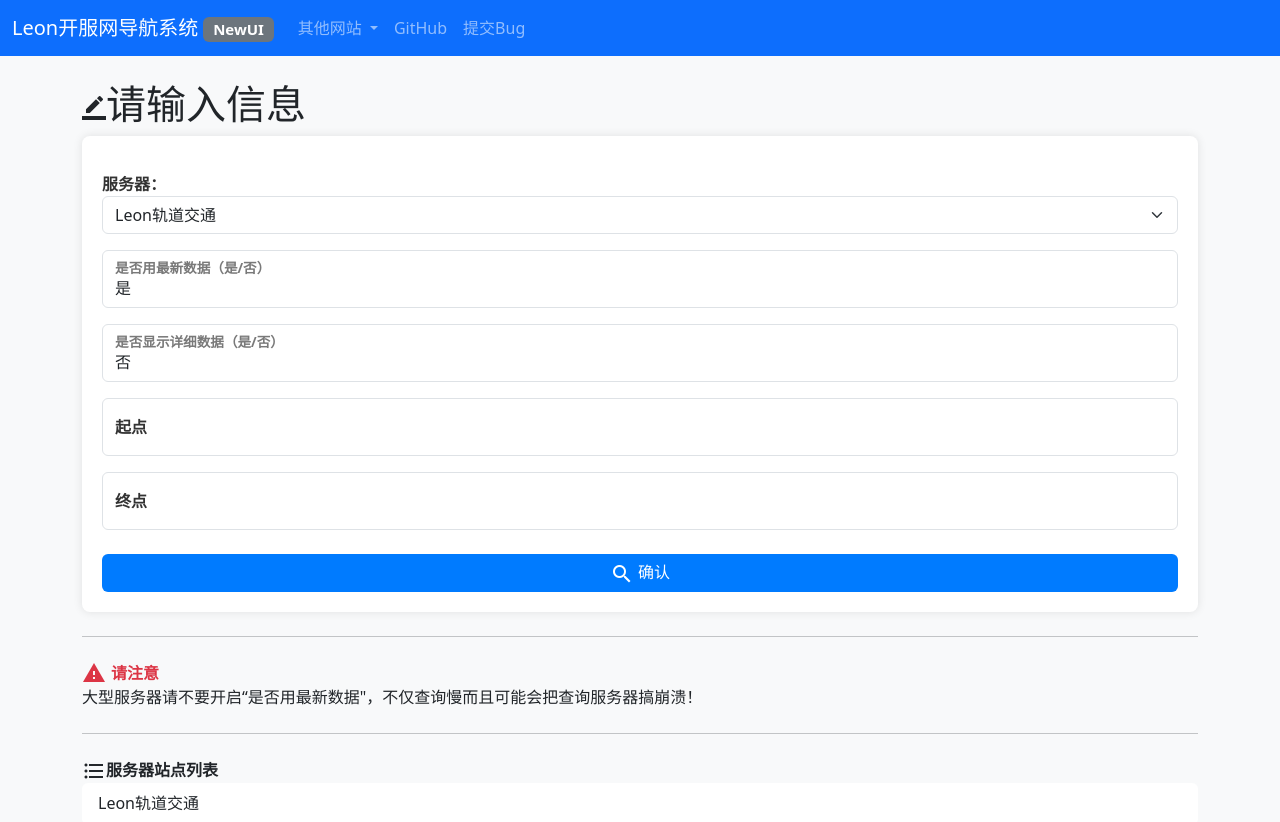
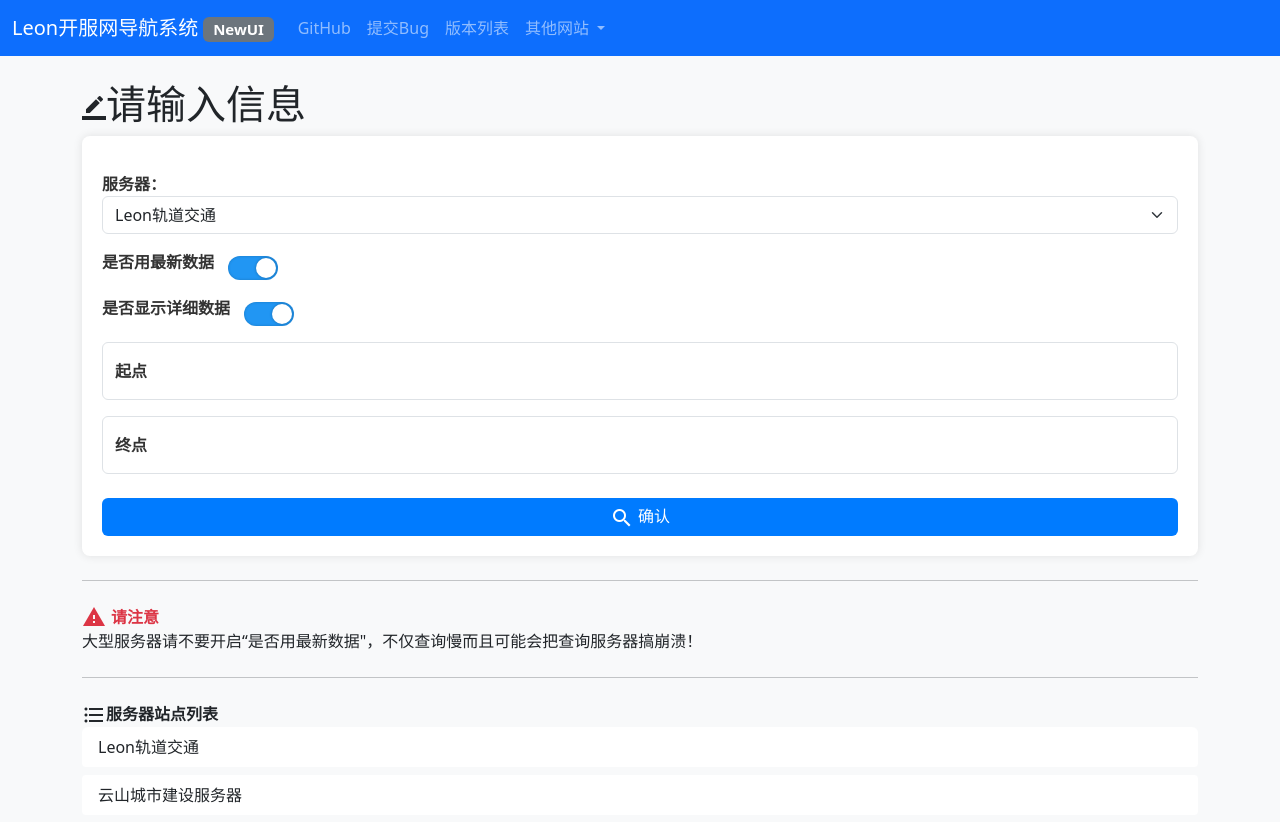
Before and after one commit to Leonmmcoset/mtrpathweb, a Django app: page / in a window 1280 px wide. Shown: the top 822 px of the page. Run offline with Django 5.2, Linux system fonts and the light colour scheme; some libraries are stand-ins or nearby versions.

Commit message:
update 1.1

```diff
--- a/MTRPathFinder/urls.py
+++ b/MTRPathFinder/urls.py
@@ -36,6 +36,7 @@ urlpatterns = [
     path('image/', image),
     path('error/', error),
     path('include/', include),
+    path('release/', release),
 ]
 
 from django.conf.urls import include
--- a/application/views.py
+++ b/application/views.py
@@ -27,10 +27,6 @@ def get_server_url(server_value):
     """根据传入的服务器选项返回对应的 URL"""
     return SERVER_URL_MAP.get(server_value)
 
-def get_bool_value(value):
-    """将传入的字符串转换为布尔值"""
-    return value == '是' if value in ('是', '否') else None
-
 def index(request):
     # 接收查询符
     webis = request.GET.get('s')
@@ -50,13 +46,6 @@ def index(request):
         server_value = request.POST.get('server')
         detail_value = request.POST.get('detail')
 
-        # 转换为布尔值
-        update_value = get_bool_value(update_value)
-        detail_value = get_bool_value(detail_value)
-
-        if update_value is None or detail_value is None:
-            return redirect('error/?r=2')
-
         # 获取服务器 URL
         server_url = get_server_url(server_value)
         if server_url is None:
@@ -70,7 +59,7 @@ def index(request):
         print(f'是否显示详细信息：{detail_value}')
 
         try:
-            run(input1_value, input2_value, update_value, server_url, detail_value)
+            run(input1_value, input2_value, update_value == '是', server_url, detail_value == '是')
         except Exception as e:
             print(f"运行时出错: {e}")
             return redirect('error/?r=1')
@@ -110,3 +99,6 @@ def error(request):
 
 def include(request):
     return render(request, 'include.html')
+
+def release(request):
+    return render(request, 'release.html')
--- a/mtr-route-data-462548895e89380e504613ca7caa6d71.json
+++ b/mtr-route-data-462548895e89380e504613ca7caa6d71.json
@@ -1 +1 @@
-{"4\u53f7\u7ebf|Line four||\u4e0a\u884c": 180, "4\u53f7\u7ebf|Line four||\u4e0b\u884c": 90, "2\u53f7\u7ebf|Line two||\u4e0b\u884c": 120, "2\u53f7\u7ebf|Line two||\u4e0a\u884c": 60, "\u673a\u573a\u5feb\u7ebf|Airport Express||\u4e0b\u884c": 150, "1\u53f7\u7ebf|Line one||\u4e0b\u884c": 50, "6\u53f7\u7ebf|Line six||\u4e0a\u884c": 40, "\u660e\u73e0\u7ebf|Pearl Line||\u5317\u884c": 70, "1\u53f7\u7ebf|Line one||\u4e0a\u884c": 60, "\u4e91\u5c71\u57ce\u94c1\u8bd5\u8f66\u573a\u6d4b\u8bd5\u8def\u7ebf||\u4e0a\u884c": 40, "\u660e\u73e0\u7ebf|Pearl Line||\u5357\u884c": 70, "\u4e91\u5c71\u57ce\u94c1\u8bd5\u8f66\u573a\u6d4b\u8bd5\u8def\u7ebf||\u4e0b\u884c": 40, "\u4e91\u5c71\u8f7b\u94c1 601\u8def|light rail 601||\u4e0b\u884c": 50, "\u4e91\u5c71\u8f7b\u94c1 601\u8def|light rail 601||\u4e0a\u884c": 50, "6\u53f7\u7ebf|Line six||\u4e0b\u884c": 20, "1\u8def||\u4e0b\u884c\u516c\u4ea4": 40}
+{"4\u53f7\u7ebf|Line four||\u4e0a\u884c": 160, "4\u53f7\u7ebf|Line four||\u4e0b\u884c": 140, "2\u53f7\u7ebf|Line two||\u4e0a\u884c": 160, "2\u53f7\u7ebf|Line two||\u4e0b\u884c": 100, "1\u53f7\u7ebf|Line one||\u4e0b\u884c": 50, "\u673a\u573a\u5feb\u7ebf|Airport Express||\u4e0b\u884c": 150, "6\u53f7\u7ebf|Line six||\u4e0a\u884c": 40, "1\u53f7\u7ebf|Line one||\u4e0a\u884c": 60, "\u660e\u73e0\u7ebf|Pearl Line||\u5317\u884c": 70, "\u4e91\u5c71\u8f7b\u94c1 601\u8def|light rail 601||\u4e0a\u884c": 50, "\u4e91\u5c71\u57ce\u94c1\u8bd5\u8f66\u573a\u6d4b\u8bd5\u8def\u7ebf||\u4e0a\u884c": 60, "\u4e91\u5c71\u8f7b\u94c1 601\u8def|light rail 601||\u4e0b\u884c": 50, "\u65e5\u5149\u7ebf|Nikko Line||\u5317": 80, "\u4e91\u5c71\u57ce\u94c1\u8bd5\u8f66\u573a\u6d4b\u8bd5\u8def\u7ebf||\u4e0b\u884c": 60, "\u65e5\u5149\u7ebf|Nikko Line||\u5357": 70, "8\u53f7\u7ebf|Line eight||\u6d4b\u8bd5|Test": 0, "\u673a\u573a\u5feb\u7ebf|Airport Express||\u4e0a\u884c": 0, "\u660e\u73e0\u7ebf|Pearl Line||\u5357\u884c": 0, "1\u8def||\u4e0b\u884c\u516c\u4ea4": 0}
--- a/templates/include.html
+++ b/templates/include.html
@@ -8,6 +8,17 @@
             </button>
             <div class="collapse navbar-collapse" id="navbarNavDropdown">
                 <ul class="navbar-nav">
+                    <!-- 新增GitHub链接 -->
+                    <li class="nav-item">
+                        <a class="nav-link" href="https://github.com/Leonmmcoset/mtrpathweb" target="_blank">GitHub</a>
+                    </li>
+                    <!-- 新增提交Bug链接 -->
+                    <li class="nav-item">
+                        <a class="nav-link" href="https://github.com/Leonmmcoset/mtrpathweb/issues/" target="_blank">提交Bug</a>
+                    </li>
+                    <li class="nav-item">
+                        <a class="nav-link" href="/release" target="_blank">版本列表</a>
+                    </li>
                     <li class="nav-item dropdown">
                         <a class="nav-link dropdown-toggle" id="navbarDropdownMenuLink" role="button" data-bs-toggle="dropdown" aria-expanded="false">
                             其他网站
@@ -17,14 +28,7 @@
                             <li><a class="dropdown-item" href="http://leonmmcoset.jjmm.ink:1000/web/bbs/public/" target="_blank">LeonMMcoset论坛</a></li>
                         </ul>
                     </li>
-                    <!-- 新增GitHub链接 -->
-                    <li class="nav-item">
-                        <a class="nav-link" href="https://github.com/Leonmmcoset/mtrpathweb" target="_blank">GitHub</a>
-                    </li>
-                    <!-- 新增提交Bug链接 -->
-                    <li class="nav-item">
-                        <a class="nav-link" href="https://github.com/Leonmmcoset/mtrpathweb/issues/" target="_blank">提交Bug</a>
-                    </li>
+
                 </ul>
             </div>
         </div>
--- a/templates/index.html
+++ b/templates/index.html
@@ -104,6 +104,69 @@
        .modal.fade.show .modal-dialog {
             transform: translateY(0);
         }
+
+        /* 滑动选择器样式优化 */
+       .toggle-switch {
+            position: relative;
+            display: inline-block;
+            width: 50px;
+            height: 24px;
+            margin-left: 10px;
+        }
+
+       .toggle-switch input {
+            opacity: 0;
+            width: 0;
+            height: 0;
+        }
+
+       .toggle-slider {
+            position: absolute;
+            cursor: pointer;
+            top: 0;
+            left: 0;
+            right: 0;
+            bottom: 0;
+            background-color: #ccc;
+            -webkit-transition: 0.4s;
+            transition: 0.4s;
+            border-radius: 24px;
+            box-shadow: inset 0 0 3px rgba(0, 0, 0, 0.2);
+        }
+
+       .toggle-slider:before {
+            position: absolute;
+            content: "";
+            height: 20px;
+            width: 20px;
+            left: 2px;
+            bottom: 2px;
+            background-color: white;
+            -webkit-transition: 0.4s;
+            transition: 0.4s;
+            border-radius: 50%;
+            box-shadow: 0 0 3px rgba(0, 0, 0, 0.3);
+        }
+
+        input:checked +.toggle-slider {
+            background-color: #2196F3;
+        }
+
+        input:focus +.toggle-slider {
+            box-shadow: 0 0 1px #2196F3;
+        }
+
+        input:checked +.toggle-slider:before {
+            -webkit-transform: translateX(26px);
+            -ms-transform: translateX(26px);
+            transform: translateX(26px);
+        }
+
+        /* 让标签和滑动选择器水平居中对齐 */
+       .form-group label {
+            display: inline-flex;
+            align-items: center;
+        }
     </style>
     <!-- 合并 JavaScript 文件引入 -->
     <script src="/application/static/mdui/js/mdui.min.js"></script>
@@ -152,17 +215,19 @@
                     <option value="3" {{ isc }}>永盛工艺</option>
                 </select>
             </div>
-            <div class="form-floating mt-3">
-                <input class="form-control" type="text" id="input" name="input" value="是" required maxlength="1"
-                    placeholder="是否用最新数据（是/否）">
-                <label for="input">是否用最新数据（是/否）</label>
-                <div class="invalid-feedback">请选择一个选项</div>
+            <div class="form-group mt-3">
+                <label for="input">是否用最新数据</label>
+                <label class="toggle-switch">
+                    <input type="checkbox" id="input" name="input" checked>
+                    <span class="toggle-slider"></span>
+                </label>
             </div>
-            <div class="form-floating mt-3">
-                <input class="form-control" type="text" id="detail" name="detail" value="否" required maxlength="1"
-                    placeholder="是否显示详细数据（是/否）">
-                <label for="detail">是否显示详细数据（是/否）</label>
-                <div class="invalid-feedback">请选择一个选项</div>
+            <div class="form-group mt-3">
+                <label for="detail">是否显示详细数据</label>
+                <label class="toggle-switch">
+                    <input type="checkbox" id="detail" name="detail" checked>
+                    <span class="toggle-slider"></span>
+                </label>
             </div>
             <div class="form-floating mt-3">
                 <input class="form-control" type="text" id="input1" name="input1" required maxlength="50" {{ start }}
@@ -213,34 +278,31 @@
     <!-- 表单验证脚本 -->
     <script>
         $(document).ready(function () {
-            // 原有表单验证
             $("#navForm").on("submit", function (e) {
+                // 将滑动选择器的值设置为“是”或“否”
+                $('#input').val($('#input').is(':checked') ? '是' : '否');
+                $('#detail').val($('#detail').is(':checked') ? '是' : '否');
+
+                // 原有表单验证
                 if (!this.checkValidity()) {
                     e.preventDefault();
-                    Qmsg.error('输入值必须为“是”或者“否”', {
+                    Qmsg.error('请输入有效的站点名称', {
                         timeout: 2000,
                         animate:'slide-up'
                     });
                     return;
                 }
-                const inputValue = $('#input').val();
-                const detailValue = $('#detail').val();
-                if (inputValue!== '是' && inputValue!== '否') {
+                const input1Value = $('#input1').val();
+                const input2Value = $('#input2').val();
+                if (!input1Value || !input2Value) {
                     e.preventDefault();
-                    Qmsg.error('输入值必须为“是”或者“否”', {
+                    Qmsg.error('请输入有效的站点名称', {
                         timeout: 2000,
                         animate:'slide-up'
                     });
                     return;
                 }
-                if (detailValue!== '是' && detailValue!== '否') {
-                    e.preventDefault();
-                    Qmsg.error('输入值必须为“是”或者“否”', {
-                        timeout: 2000,
-                        animate:'slide-up'
-                    });
-                    return;
-                }
+
                 const loading = Qmsg.loading('正在执行导航程序......', {
                     html: '<i class="mdui-spinner mdui-spinner-indeterminate"></i> 处理中',
                     timeout: 0
```
Also changed, not shown: mtr-station-data-462548895e89380e504613ca7caa6d71.json (+1 -1 lines), templates/release.html (added, +164 -0 lines), templates/template.html (added, +34 -0 lines), application/static/temp.jpg, 2 other files.
